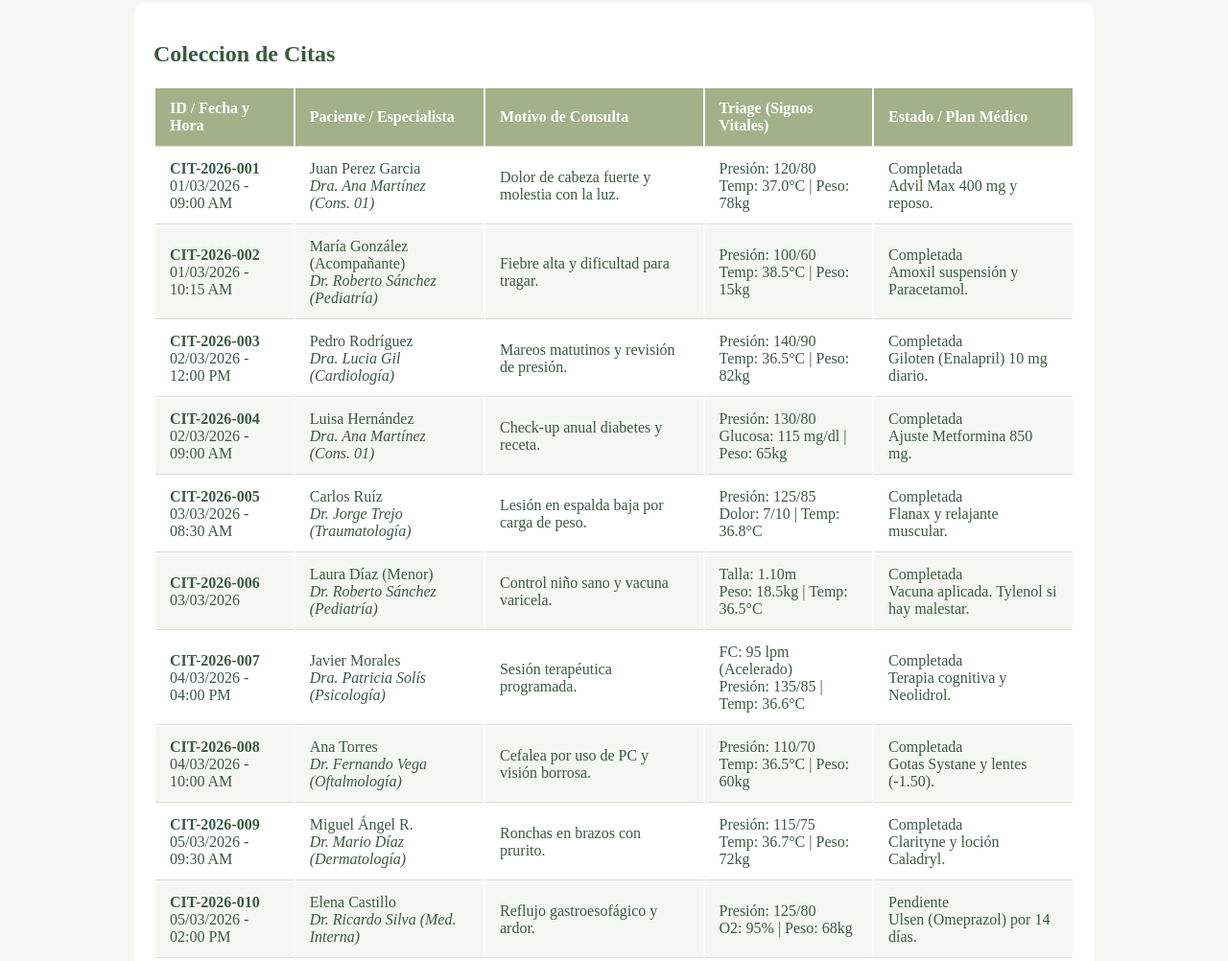
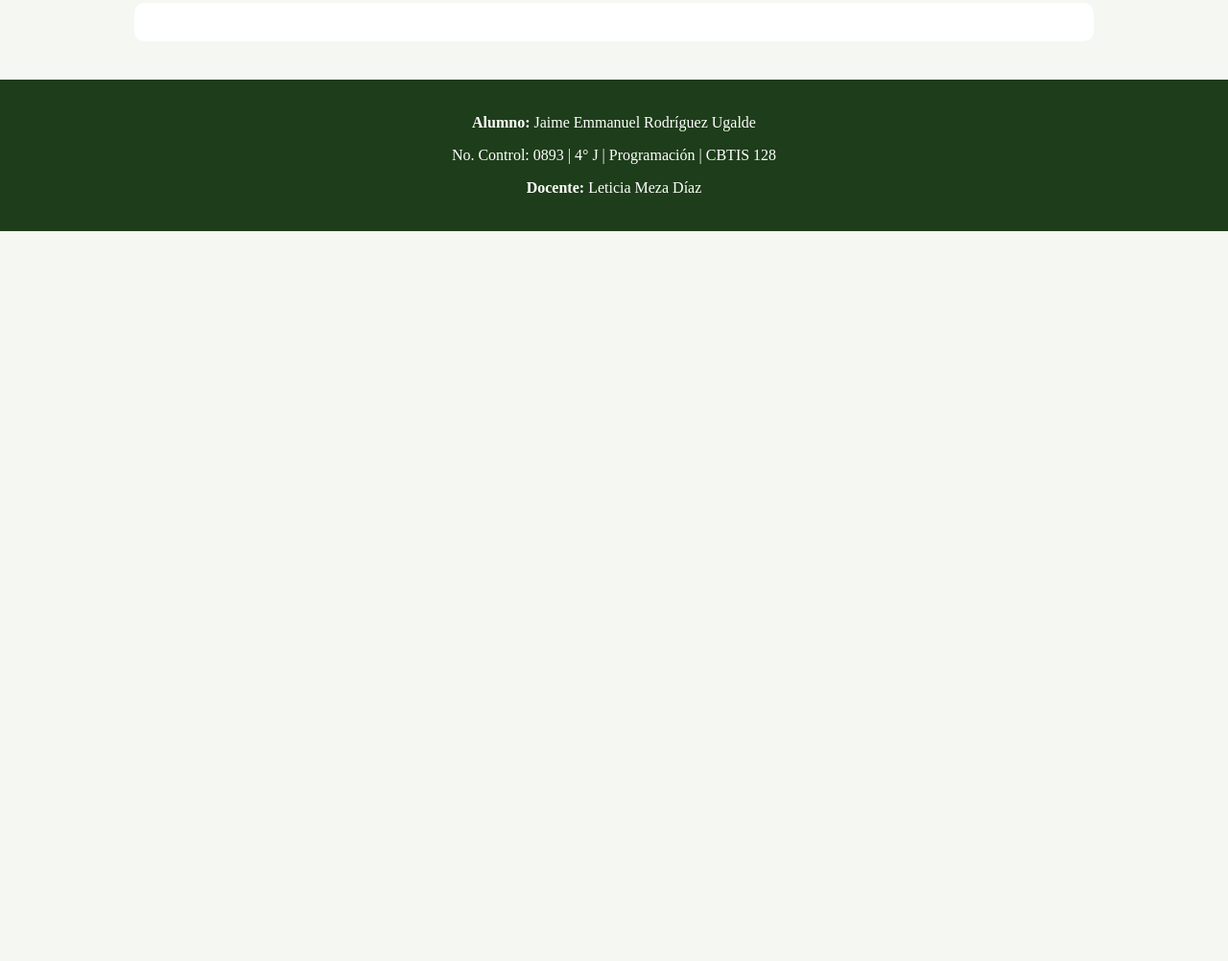
Before and after one commit to RdzJaimeU/BDNOSQL_consultorio_elysia_RUJE_0893, a plain HTML site: page formulario-RUJE-0893/citas.html in a window 1280 px wide. Shown: the part 177-1179 px from the top of the page at 96% size. After the commit the page ends 800 px from the top, so only its background shows below. Drawn offline with Linux system fonts and the light colour scheme.

Commit message:
Update citas.html

```diff
--- a/formulario-RUJE-0893/citas.html
+++ b/formulario-RUJE-0893/citas.html
@@ -68,44 +68,6 @@
             margin-top: 20px;
         }
 
-.tabla {
-    width: 100%;
-    border-collapse: collapse;
-    margin: 20px 0;
-    font-size: 16px;
-    background-color: #FFFFFF;
-    border-radius: 10px 10px 0 0;
-    overflow: hidden;
-    box-shadow: 0 4px 15px rgba(58, 90, 64, 0.1);
-}
-
-
-.tabla-datos thead tr {
-    background-color: #A3B18A;
-    color: #FFFFFF;
-    text-align: left;
-    font-weight: bold;
-}
-
-
-.tabla-datos th,
-.tabla-datos td {
-    padding: 12px 15px;
-    border-bottom: 1px solid #DADECF;
-}
-
-.tabla-datos tbody tr:nth-of-type(even) {
-    background-color: #F5F7F2;
-}
-
-.tabla-datos tbody tr:hover {
-    background-color: #E9EDDE;
-    transition: 0.3s;
-}
-
-.tabla-datos td {
-    color: #3A5A40;
-}
     </style>
 </head>
 <body>
@@ -126,90 +88,6 @@
 
     <div class="contenedor">
        <section>
-       <h2><strong>Coleccion de Citas</strong></h2>
-     <table class="tabla-datos">
-        <thead>
-            <tr>
-                <th>ID / Fecha y Hora</th>
-                <th>Paciente / Especialista</th>
-                <th>Motivo de Consulta</th>
-                <th>Triage (Signos Vitales)</th>
-                <th>Estado / Plan Médico</th>
-            </tr>
-        </thead>
-        <tbody>
-            <tr>
-                <td><strong>CIT-2026-001</strong><br>01/03/2026 - 09:00 AM</td>
-                <td>Juan Perez Garcia<br><em>Dra. Ana Martínez (Cons. 01)</em></td>
-                <td>Dolor de cabeza fuerte y molestia con la luz.</td>
-                <td>Presión: 120/80<br>Temp: 37.0°C | Peso: 78kg</td>
-                <td><span class="status-comp">Completada</span><br>Advil Max 400 mg y reposo.</td>
-            </tr>
-            <tr>
-                <td><strong>CIT-2026-002</strong><br>01/03/2026 - 10:15 AM</td>
-                <td>María González (Acompañante)<br><em>Dr. Roberto Sánchez (Pediatría)</em></td>
-                <td>Fiebre alta y dificultad para tragar.</td>
-                <td>Presión: 100/60<br>Temp: 38.5°C | Peso: 15kg</td>
-                <td><span class="status-comp">Completada</span><br>Amoxil suspensión y Paracetamol.</td>
-            </tr>
-            <tr>
-                <td><strong>CIT-2026-003</strong><br>02/03/2026 - 12:00 PM</td>
-                <td>Pedro Rodríguez<br><em>Dra. Lucia Gil (Cardiología)</em></td>
-                <td>Mareos matutinos y revisión de presión.</td>
-                <td>Presión: 140/90<br>Temp: 36.5°C | Peso: 82kg</td>
-                <td><span class="status-comp">Completada</span><br>Giloten (Enalapril) 10 mg diario.</td>
-            </tr>
-            <tr>
-                <td><strong>CIT-2026-004</strong><br>02/03/2026 - 09:00 AM</td>
-                <td>Luisa Hernández<br><em>Dra. Ana Martínez (Cons. 01)</em></td>
-                <td>Check-up anual diabetes y receta.</td>
-                <td>Presión: 130/80<br>Glucosa: 115 mg/dl | Peso: 65kg</td>
-                <td><span class="status-comp">Completada</span><br>Ajuste Metformina 850 mg.</td>
-            </tr>
-            <tr>
-                <td><strong>CIT-2026-005</strong><br>03/03/2026 - 08:30 AM</td>
-                <td>Carlos Ruíz<br><em>Dr. Jorge Trejo (Traumatología)</em></td>
-                <td>Lesión en espalda baja por carga de peso.</td>
-                <td>Presión: 125/85<br>Dolor: 7/10 | Temp: 36.8°C</td>
-                <td><span class="status-comp">Completada</span><br>Flanax y relajante muscular.</td>
-            </tr>
-            <tr>
-                <td><strong>CIT-2026-006</strong><br>03/03/2026</td>
-                <td>Laura Díaz (Menor)<br><em>Dr. Roberto Sánchez (Pediatría)</em></td>
-                <td>Control niño sano y vacuna varicela.</td>
-                <td>Talla: 1.10m<br>Peso: 18.5kg | Temp: 36.5°C</td>
-                <td><span class="status-comp">Completada</span><br>Vacuna aplicada. Tylenol si hay malestar.</td>
-            </tr>
-            <tr>
-                <td><strong>CIT-2026-007</strong><br>04/03/2026 - 04:00 PM</td>
-                <td>Javier Morales<br><em>Dra. Patricia Solís (Psicología)</em></td>
-                <td>Sesión terapéutica programada.</td>
-                <td>FC: 95 lpm (Acelerado)<br>Presión: 135/85 | Temp: 36.6°C</td>
-                <td><span class="status-comp">Completada</span><br>Terapia cognitiva y Neolidrol.</td>
-            </tr>
-            <tr>
-                <td><strong>CIT-2026-008</strong><br>04/03/2026 - 10:00 AM</td>
-                <td>Ana Torres<br><em>Dr. Fernando Vega (Oftalmología)</em></td>
-                <td>Cefalea por uso de PC y visión borrosa.</td>
-                <td>Presión: 110/70<br>Temp: 36.5°C | Peso: 60kg</td>
-                <td><span class="status-comp">Completada</span><br>Gotas Systane y lentes (-1.50).</td>
-            </tr>
-            <tr>
-                <td><strong>CIT-2026-009</strong><br>05/03/2026 - 09:30 AM</td>
-                <td>Miguel Ángel R.<br><em>Dr. Mario Díaz (Dermatología)</em></td>
-                <td>Ronchas en brazos con prurito.</td>
-                <td>Presión: 115/75<br>Temp: 36.7°C | Peso: 72kg</td>
-                <td><span class="status-comp">Completada</span><br>Clarityne y loción Caladryl.</td>
-            </tr>
-            <tr>
-                <td><strong>CIT-2026-010</strong><br>05/03/2026 - 02:00 PM</td>
-                <td>Elena Castillo<br><em>Dr. Ricardo Silva (Med. Interna)</em></td>
-                <td>Reflujo gastroesofágico y ardor.</td>
-                <td>Presión: 125/80<br>O2: 95% | Peso: 68kg</td>
-                <td><span class="status-pend">Pendiente</span><br>Ulsen (Omeprazol) por 14 días.</td>
-            </tr>
-        </tbody>
-    </table>
        </section>
     </div>
 
```
